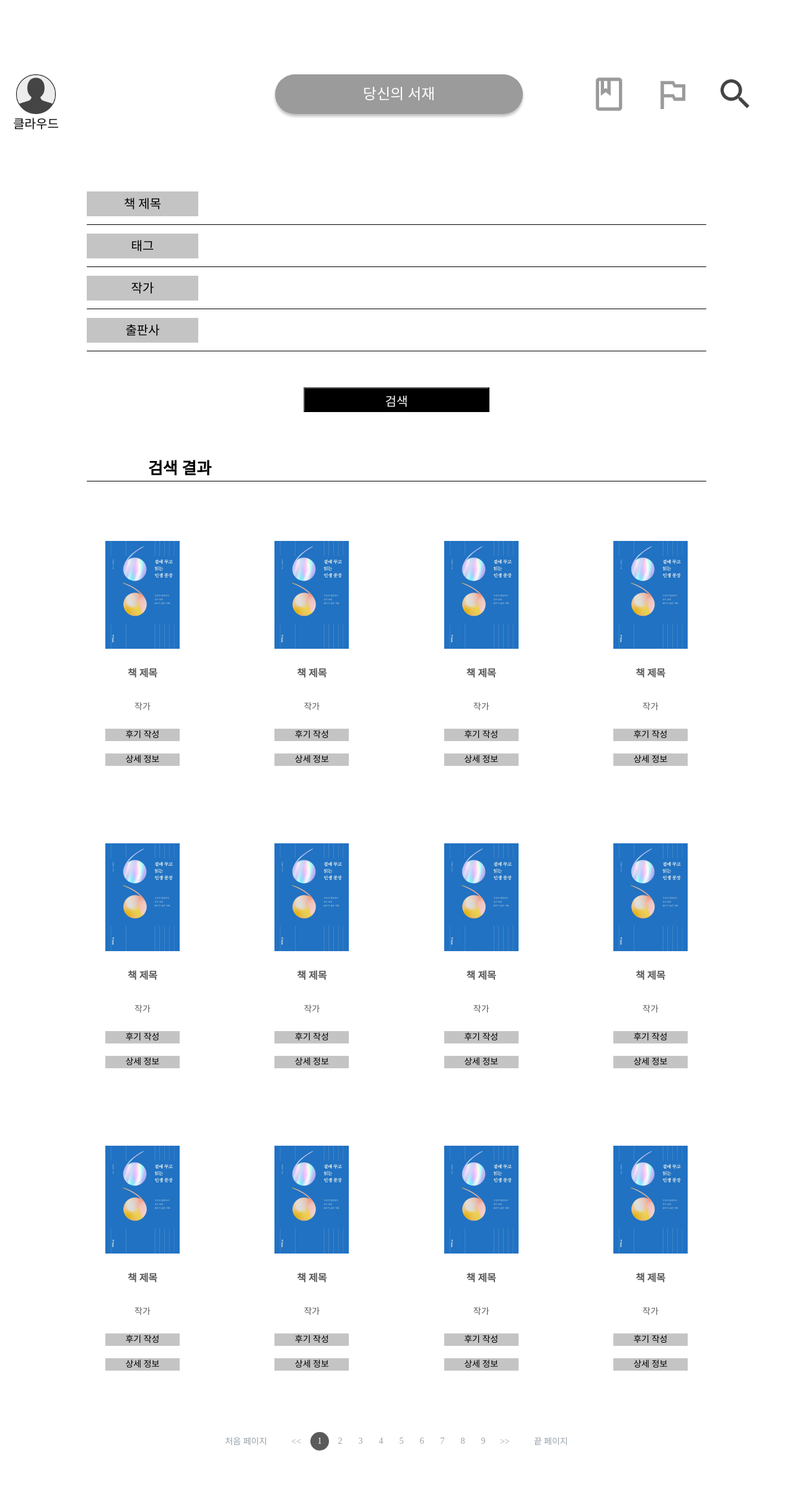
After one commit to Ryu-story/bookstory, a Python web app: template templates/searchresult.html in a window 1280 px wide. The commit adds this page. Shown: the whole page at 62% size. Run offline with Jinja, Linux system fonts and the light colour scheme; the template is opened without the code that fills it, so the values that code supplies are empty; some libraries are stand-ins or nearby versions.

Commit message:
html 완성
전체 화면 1차 완성

```diff
--- a/static/stylesheets/style.css
+++ b/static/stylesheets/style.css
@@ -241,20 +241,13 @@
   margin-block-end: auto;
 }
 
-.title-line {
-  width: 1000px;
-  height: 60px;
-  border-bottom: 1px solid #000000;
-  margin: 67px auto 0;
-}
-
 /* 타이틀 라인(후기 작성, 다른 사람 후기) */
 .title-line {
   position: relative;
   width: 1000px;
   height: 40px;
   border-bottom: 1px solid #000000;
-  margin: 27px auto 0;
+  margin: 72px auto 0;
 }
 
 .title-line p {
@@ -768,8 +761,75 @@
   color: #5b5b5b;
   line-height: 40px;
   text-align: center;
+  margin: 10px auto 0;
+}
+/* 검색 결과 리스트 */
+.search-result-container {
+  display: grid;
+  position: relative;
+  width: 1000px;
+  height: 1360px;
+  margin: 96px auto 0;
+
+  grid-template-rows: repeat(3, 384px);
+  grid-template-columns: repeat(4, 180px);
+  align-content: space-between;
+  justify-content: space-between;
 }
 
+.search-result-container .book-photo {
+  display: block;
+  width: 120px;
+  height: 174px;
+  margin: 0 auto;
+}
+
+.search-result-container .book-title {
+  width: 180px;
+  height: 40px;
+  margin: 20px auto 0;
+
+  font-size: 16px;
+  font-weight: bold;
+  color: #5b5b5b;
+  line-height: 40px;
+  text-align: center;
+}
+
+.search-result-container .book-author {
+  width: 180px;
+  height: 40px;
+
+  font-size: 14px;
+  color: #5b5b5b;
+  line-height: 40px;
+  text-align: center;
+  margin: 10px auto 0;
+}
+
+.search-result-container .to-review-btn {
+  width: 120px;
+  height: 20px;
+  background: #c4c4c4;
+  margin: 15px auto 0;
+
+  font-size: 14px;
+  color: #000000;
+  text-align: center;
+  line-height: 20px;
+}
+
+.search-result-container .to-detail-btn {
+  width: 120px;
+  height: 20px;
+  background: #c4c4c4;
+  margin: 20px auto 0;
+
+  font-size: 14px;
+  color: #000000;
+  text-align: center;
+  line-height: 20px;
+}
 /* 페이지네이션 */
 
 .pagination {
--- a/templates/edit.html
+++ b/templates/edit.html
@@ -41,7 +41,7 @@
   </head>
   <body>
     <div class="mainHeaderGroup">
-      <div class="largeGreyBox">
+      <div class="large-grey-box">
         <p class="largeWhiteText">당신의 서재</p>
       </div>
       <div class="profileGroup">
@@ -53,7 +53,7 @@
       <p>후기 작성</p>
     </div>
     <div class="review-group">
-      <img class="review-book-photo" src="../static/images/sample_book.png" alt="책 사진" />
+      <img class="book-photo" src="../static/images/sample_book.png" alt="책 사진" />
       <p class="review-book-title">책 제목(출판년도)</p>
       <p class="review-write-date">2020.02.22</p>
       <p class="review-author">작가, 출판사</p>
--- a/templates/opreview.html
+++ b/templates/opreview.html
@@ -41,7 +41,7 @@
   </head>
   <body>
     <div class="mainHeaderGroup">
-      <div class="largeGreyBox">
+      <div class="large-grey-box">
         <p class="largeWhiteText">당신의 서재</p>
       </div>
       <div class="profileGroup">
@@ -65,7 +65,7 @@
       <p>스텔라 님의 후기</p>
     </div>
     <div class="review-group">
-      <img class="review-book-photo" src="../static/images/sample_book.png" alt="책 사진" />
+      <img class="book-photo" src="../static/images/sample_book.png" alt="책 사진" />
       <p class="review-book-title">책 제목(출판년도)</p>
       <p class="review-write-date">2020.02.22</p>
       <p class="review-author">작가, 출판사</p>
--- a/templates/review.html
+++ b/templates/review.html
@@ -41,7 +41,7 @@
   </head>
   <body>
     <div class="mainHeaderGroup">
-      <div class="largeGreyBox">
+      <div class="large-grey-box">
         <p class="largeWhiteText">당신의 서재</p>
       </div>
       <div class="profileGroup">
--- /dev/null
+++ b/templates/searchresult.html
@@ -0,0 +1,231 @@
+<!DOCTYPE html>
+<html lang="en">
+  <head>
+    <title>당신의 서재</title>
+    <!-- Required meta tags -->
+    <meta charset="utf-8" />
+    <meta name="viewport" content="width=device-width, initial-scale=1, shrink-to-fit=no" />
+    <meta name="description" content="" />
+    <meta name="author" content="" />
+
+    <!-- Theme CSS - Includes Bootstrap -->
+    <!-- <link
+      rel="stylesheet"
+      href="https://maxcdn.bootstrapcdn.com/bootstrap/4.0.0/css/bootstrap.min.css"
+      integrity="sha384-Gn5384xqQ1aoWXA+058RXPxPg6fy4IWvTNh0E263XmFcJlSAwiGgFAW/dAiS6JXm"
+      crossorigin="anonymous"
+    /> -->
+    <link href="../static/stylesheets/style.css" rel="stylesheet" />
+
+    <!-- JS -->
+    <!-- <script
+      src="https://code.jquery.com/jquery-3.2.1.slim.min.js"
+      integrity="sha384-KJ3o2DKtIkvYIK3UENzmM7KCkRr/rE9/Qpg6aAZGJwFDMVNA/GpGFF93hXpG5KkN"
+      crossorigin="anonymous"
+    ></script>
+    <script
+      src="https://cdnjs.cloudflare.com/ajax/libs/popper.js/1.12.9/umd/popper.min.js"
+      integrity="sha384-ApNbgh9B+Y1QKtv3Rn7W3mgPxhU9K/ScQsAP7hUibX39j7fakFPskvXusvfa0b4Q"
+      crossorigin="anonymous"
+    ></script>
+    <script
+      src="https://maxcdn.bootstrapcdn.com/bootstrap/4.0.0/js/bootstrap.min.js"
+      integrity="sha384-JZR6Spejh4U02d8jOt6vLEHfe/JQGiRRSQQxSfFWpi1MquVdAyjUar5+76PVCmYl"
+      crossorigin="anonymous"
+    ></script> -->
+
+    <!-- 구글폰트 -->
+    <!-- <link href="https://fonts.googleapis.com/css?family=Stylish&display=swap" rel="stylesheet" /> -->
+
+    <script></script>
+  </head>
+  <body>
+    <div class="mainHeaderGroup">
+      <div class="large-grey-box">
+        <p class="largeWhiteText">당신의 서재</p>
+      </div>
+      <div class="profileGroup">
+        <img class="profile-photo" src="../static/images/profile_photo.png" alt="내 프로필 사진" />
+        <p>클라우드</p>
+      </div>
+      <div class="library-btn">
+        <img class="library-photo" src="../static/images/inactive_book.png" alt="내 서재 사진" />
+      </div>
+      <div class="best-btn">
+        <img class="best-photo" src="../static/images/best_flag.png" alt="베스트 조회 사진" />
+      </div>
+      <div class="search-btn">
+        <img class="search-photo" src="../static/images/after_search.png" alt="검색 사진" />
+      </div>
+    </div>
+    <div class="search-group">
+      <div class="search-bar">
+        <div class="search-title">책 제목</div>
+      </div>
+      <div class="search-bar">
+        <div class="search-title">태그</div>
+      </div>
+      <div class="search-bar">
+        <div class="search-title">작가</div>
+      </div>
+      <div class="search-bar">
+        <div class="search-title">출판사</div>
+      </div>
+      <button class="black-btn">검색</button>
+    </div>
+    <div class="title-line">
+      <p>검색 결과</p>
+    </div>
+    <div class="search-result-container">
+      <div class="item-search-result">
+        <img class="book-photo" src="../static/images/sample_book.png" alt="책 검색 결과" />
+        <div class="book-title">
+          <p>책 제목</p>
+        </div>
+        <div class="book-author">
+          <p>작가</p>
+        </div>
+        <div class="to-review-btn">후기 작성</div>
+        <div class="to-detail-btn">상세 정보</div>
+      </div>
+      <div class="item-search-result">
+        <img class="book-photo" src="../static/images/sample_book.png" alt="책 검색 결과" />
+        <div class="book-title">
+          <p>책 제목</p>
+        </div>
+        <div class="book-author">
+          <p>작가</p>
+        </div>
+        <div class="to-review-btn">후기 작성</div>
+        <div class="to-detail-btn">상세 정보</div>
+      </div>
+      <div class="item-search-result">
+        <img class="book-photo" src="../static/images/sample_book.png" alt="책 검색 결과" />
+        <div class="book-title">
+          <p>책 제목</p>
+        </div>
+        <div class="book-author">
+          <p>작가</p>
+        </div>
+        <div class="to-review-btn">후기 작성</div>
+        <div class="to-detail-btn">상세 정보</div>
+      </div>
+      <div class="item-search-result">
+        <img class="book-photo" src="../static/images/sample_book.png" alt="책 검색 결과" />
+        <div class="book-title">
+          <p>책 제목</p>
+        </div>
+        <div class="book-author">
+          <p>작가</p>
+        </div>
+        <div class="to-review-btn">후기 작성</div>
+        <div class="to-detail-btn">상세 정보</div>
+      </div>
+      <div class="item-search-result">
+        <img class="book-photo" src="../static/images/sample_book.png" alt="책 검색 결과" />
+        <div class="book-title">
+          <p>책 제목</p>
+        </div>
+        <div class="book-author">
+          <p>작가</p>
+        </div>
+        <div class="to-review-btn">후기 작성</div>
+        <div class="to-detail-btn">상세 정보</div>
+      </div>
+      <div class="item-search-result">
+        <img class="book-photo" src="../static/images/sample_book.png" alt="책 검색 결과" />
+        <div class="book-title">
+          <p>책 제목</p>
+        </div>
+        <div class="book-author">
+          <p>작가</p>
+        </div>
+        <div class="to-review-btn">후기 작성</div>
+        <div class="to-detail-btn">상세 정보</div>
+      </div>
+      <div class="item-search-result">
+        <img class="book-photo" src="../static/images/sample_book.png" alt="책 검색 결과" />
+        <div class="book-title">
+          <p>책 제목</p>
+        </div>
+        <div class="book-author">
+          <p>작가</p>
+        </div>
+        <div class="to-review-btn">후기 작성</div>
+        <div class="to-detail-btn">상세 정보</div>
+      </div>
+      <div class="item-search-result">
+        <img class="book-photo" src="../static/images/sample_book.png" alt="책 검색 결과" />
+        <div class="book-title">
+          <p>책 제목</p>
+        </div>
+        <div class="book-author">
+          <p>작가</p>
+        </div>
+        <div class="to-review-btn">후기 작성</div>
+        <div class="to-detail-btn">상세 정보</div>
+      </div>
+      <div class="item-search-result">
+        <img class="book-photo" src="../static/images/sample_book.png" alt="책 검색 결과" />
+        <div class="book-title">
+          <p>책 제목</p>
+        </div>
+        <div class="book-author">
+          <p>작가</p>
+        </div>
+        <div class="to-review-btn">후기 작성</div>
+        <div class="to-detail-btn">상세 정보</div>
+      </div>
+      <div class="item-search-result">
+        <img class="book-photo" src="../static/images/sample_book.png" alt="책 검색 결과" />
+        <div class="book-title">
+          <p>책 제목</p>
+        </div>
+        <div class="book-author">
+          <p>작가</p>
+        </div>
+        <div class="to-review-btn">후기 작성</div>
+        <div class="to-detail-btn">상세 정보</div>
+      </div>
+      <div class="item-search-result">
+        <img class="book-photo" src="../static/images/sample_book.png" alt="책 검색 결과" />
+        <div class="book-title">
+          <p>책 제목</p>
+        </div>
+        <div class="book-author">
+          <p>작가</p>
+        </div>
+        <div class="to-review-btn">후기 작성</div>
+        <div class="to-detail-btn">상세 정보</div>
+      </div>
+      <div class="item-search-result">
+        <img class="book-photo" src="../static/images/sample_book.png" alt="책 검색 결과" />
+        <div class="book-title">
+          <p>책 제목</p>
+        </div>
+        <div class="book-author">
+          <p>작가</p>
+        </div>
+        <div class="to-review-btn">후기 작성</div>
+        <div class="to-detail-btn">상세 정보</div>
+      </div>
+    </div>
+    <div class="pagination">
+      <ul class="pagination-list pagination-modal">
+        <li><a href="#" class="first">처음 페이지</a></li>
+        <li><a href="#" class="arrow left"><<</a></li>
+        <li><a href="#" class="active num">1</a></li>
+        <li><a href="#" class="num">2</a></li>
+        <li><a href="#" class="num">3</a></li>
+        <li><a href="#" class="num">4</a></li>
+        <li><a href="#" class="num">5</a></li>
+        <li><a href="#" class="num">6</a></li>
+        <li><a href="#" class="num">7</a></li>
+        <li><a href="#" class="num">8</a></li>
+        <li><a href="#" class="num">9</a></li>
+        <li><a href="#" class="arrow right">>></a></li>
+        <li><a href="#" class="last">끝 페이지</a></li>
+      </ul>
+    </div>
+  </body>
+</html>
```
